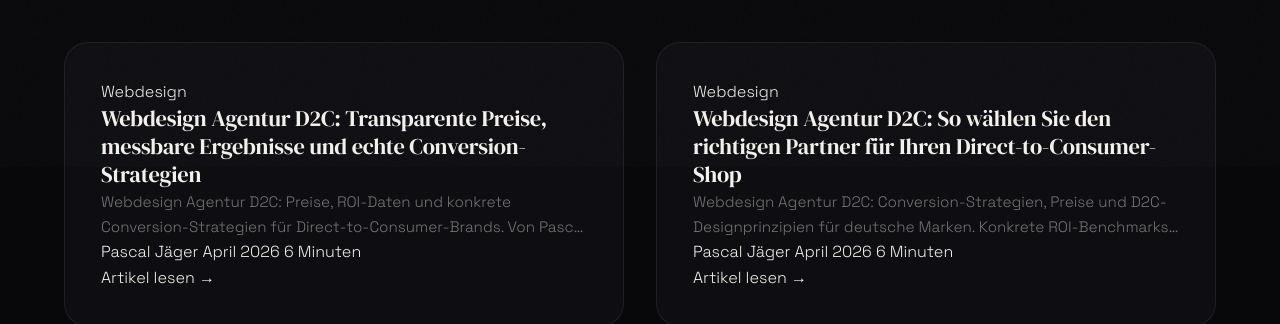
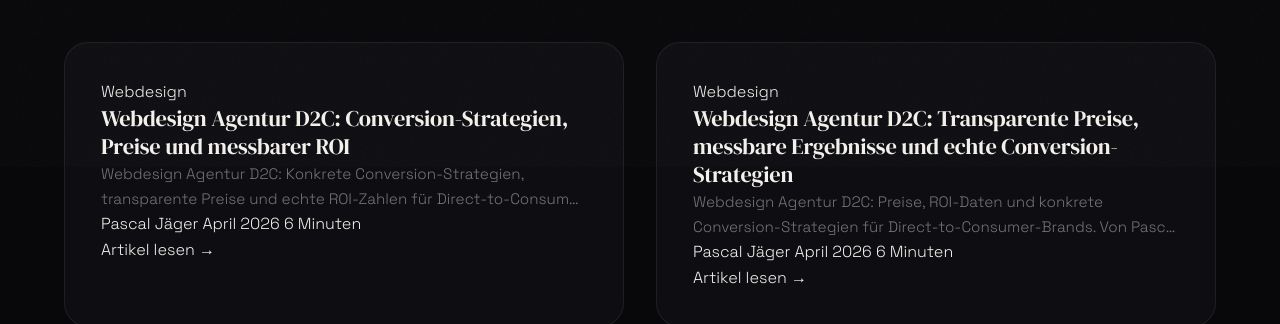
Before and after one commit to pasco1280/wrlz-webdesign, a plain HTML site: page blog/index.html in a window 1280 px wide. Shown: the part 633-957 px from the top of the page. Drawn offline with nearby package versions, Linux system fonts and the light colour scheme.

Commit message:
Blog index updated: Webdesign Agentur D2C: Conversion-Strategien, Preise und messbarer ROI

```diff
--- a/blog/index.html
+++ b/blog/index.html
@@ -339,6 +339,21 @@
           <div class="blog-card-content">
             <span class="blog-card-category">Webdesign</span>
             <h2 class="blog-card-title">
+              <a href="/blog/webdesign-agentur-d2c/">Webdesign Agentur D2C: Conversion-Strategien, Preise und messbarer ROI</a>
+            </h2>
+            <p class="blog-card-excerpt">Webdesign Agentur D2C: Konkrete Conversion-Strategien, transparente Preise und echte ROI-Zahlen für Direct-to-Consumer Marken. Von Pascal Jaeger, WRLZ.</p>
+            <div class="blog-card-meta">
+              <span class="blog-card-author">Pascal Jäger</span>
+              <time datetime="2026-04-17">April 2026</time>
+              <span class="blog-card-reading-time">6 Minuten</span>
+            </div>
+            <a href="/blog/webdesign-agentur-d2c/" class="blog-card-link">Artikel lesen &rarr;</a>
+          </div>
+        </article>
+        <article class="blog-card">
+          <div class="blog-card-content">
+            <span class="blog-card-category">Webdesign</span>
+            <h2 class="blog-card-title">
               <a href="/blog/webdesign-agentur-d2c/">Webdesign Agentur D2C: Transparente Preise, messbare Ergebnisse und echte Conversion-Strategien</a>
             </h2>
             <p class="blog-card-excerpt">Webdesign Agentur D2C: Preise, ROI-Daten und konkrete Conversion-Strategien für Direct-to-Consumer-Brands. Von Pascal Jaeger, WRLZ Webdesign.</p>
```
